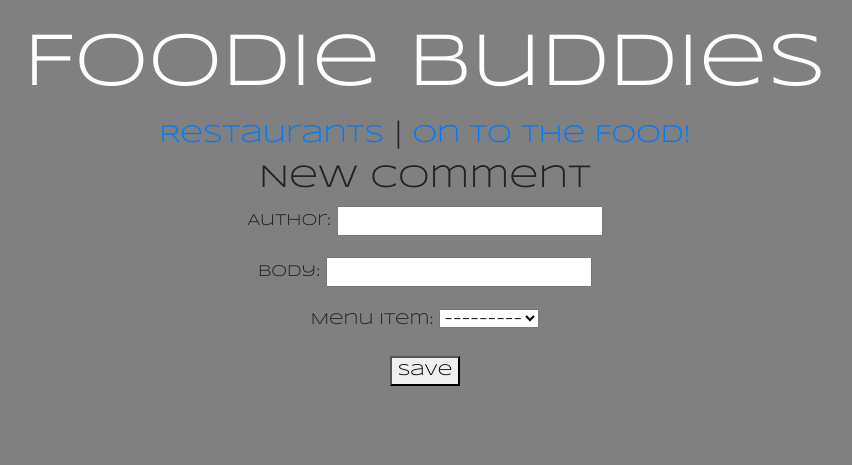
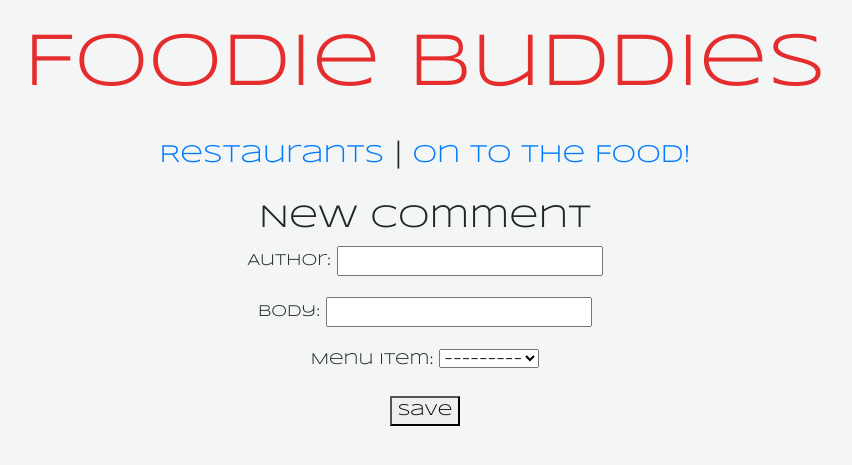
Before and after one commit to ellisonr/foodie-buddies, a Django app: page /comments/new in a window 1280 px wide. Shown: the top 465 px of the page, without its empty margins (215-1067 px from the left). Run offline with Django 3.2, Linux system fonts and the light colour scheme; data that the repository does not hold is empty; style sheets or scripts are compiled from the project's sources; some libraries are stand-ins or nearby versions.

Commit message:
font styling changes, connected comment to menu item detail

```diff
--- a/foodie_buddies/static/foodie_buddies.scss
+++ b/foodie_buddies/static/foodie_buddies.scss
@@ -2,12 +2,12 @@ body {
 	width: 100%;
 	padding: 20px;
 	text-align: center;
-	background: grey;
+	background: #f4f6f6;
 	font-family: 'Syncopate', sans-serif;
 }
 
 h1 {
-	color: white;
+	color: #E52D2D;
 	font-size: 75px;
 }
 
@@ -21,5 +21,13 @@ a {
 }
 
 a:visited {
-	color: white;
+	color: #E52D2D;
 }
+
+nav {
+	padding: 20px;
+}
+
+.restaurant-list-detail {
+	color: #E52D2D;
+}
--- a/foodie_buddies/templates/foodie_buddies/comment_detail.html
+++ b/foodie_buddies/templates/foodie_buddies/comment_detail.html
@@ -1,7 +1,6 @@
 {% extends 'foodie_buddies/base.html' %} {% block content %}
 <div class="single-comment">
-	<h2>{{ comment.author }}</h2>
-	<p>{{ comment.body }}</p>
-	<p>{{ comment.menu_item }}</p>
+	<h2>{{ comment.author }} said</h2>
+	<h3>"{{ comment.body }}" about {{ comment.menu_item }}</h3>
 </div>
 {% endblock %}
--- a/foodie_buddies/templates/foodie_buddies/menu_item_detail.html
+++ b/foodie_buddies/templates/foodie_buddies/menu_item_detail.html
@@ -1,14 +1,15 @@
 {% extends 'foodie_buddies/base.html' %} {% block content %}
 <div class="single-dish">
 	<h2>{{ menu_item.name }}</h2>
+	<p>from {{ menu_item.restaurant }}</p>
 	<h4>${{ menu_item.price }}</h4>
 	<p>{{ menu_item.description }}</p>
 	<img src="{{ menu_item.image_url }}" alt="picture of {{ menu_item.name }}" />
-	<h4>from {{ restaurant.name }}</h4>
 	<ul>
-		Comments: {% for comment in menuitem.comments.all %}
+		Comments: {% for comment in menu_item.comment.all %}
 		<li>
 			<a href="/comments/{{ comment.pk }}">{{ comment.body }}</a>
+			<span>by {{ comment.author }}</span>
 		</li>
 		{% endfor %}
 	</ul>
--- a/foodie_buddies/templates/foodie_buddies/restaurant_detail.html
+++ b/foodie_buddies/templates/foodie_buddies/restaurant_detail.html
@@ -5,7 +5,7 @@
 	<p>{{ restaurant.street_address }}</p>
 	<p>{{ restaurant.city }}, {{ restaurant.state }}</p>
 	<p>{{ restaurant.country }}</p>
-	<!-- <ul>
+	<ul>
 		{% for menuitem in restaurant.menuitems.all %}
 		<li>
 			<a href="{% url 'foodie_buddies/menu_item_detail' %}">{{
@@ -13,6 +13,6 @@
 			}}</a>
 		</li>
 		{% endfor %}
-	</ul> -->
+	</ul>
 </div>
 {% endblock %}
--- a/foodie_buddies/templates/foodie_buddies/restaurant_list.html
+++ b/foodie_buddies/templates/foodie_buddies/restaurant_list.html
@@ -4,6 +4,10 @@
 	{% for restaurant in restaurants %}
 	<li>
 		<a href="/restaurants/{{ restaurant.id }}">{{ restaurant.name }}</a>
+		<span
+			>{{ restaurant.cuisine }} - {{ restaurant.city }},
+			{{ restaurant.state }}</span
+		>
 	</li>
 </ul>
 {% endfor %} {% endblock %}
```
Also changed, not shown: static/foodie_buddies.css (+9 -3 lines), 1 other file.
